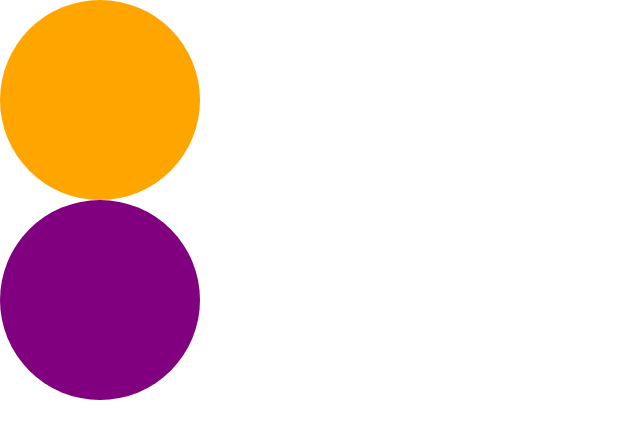
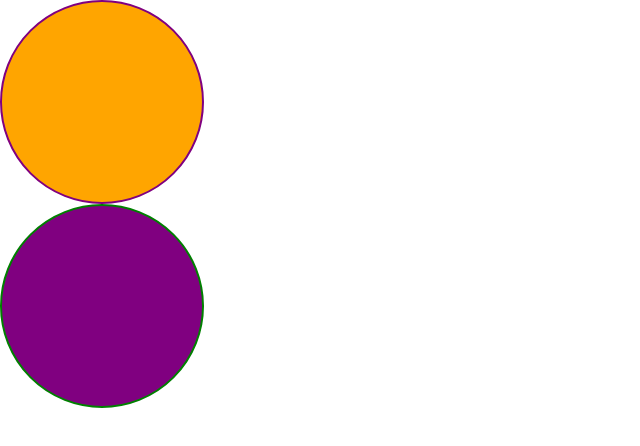
Before and after one commit to Eric-lab-star/react-master-typescript, a React (Create React App) app: page / in a window 1280 px wide. Shown: the top 446 px of the page, without its empty margins (0-640 px from the left). Built offline with nearby package versions, Linux system fonts and the light colour scheme.

Commit message:
optional and Default

```diff
--- a/src/App.tsx
+++ b/src/App.tsx
@@ -2,7 +2,7 @@
 function App() {
   return (
     <div>
-      <Circle bgColor="orange"/>
+      <Circle bgColor="orange" borderColor="purple"/>
       <Circle bgColor="purple"/>
     </div>)
 }
--- a/src/Circle.tsx
+++ b/src/Circle.tsx
@@ -1,24 +1,30 @@
 import styled from "styled-components";
+import { useState } from "react";
 
 const Container = styled.div<ContainerProps>`
     width: 200px;
     height: 200px;
     border-radius: 50%;
-    background-color: ${props=> props.bgColor}
+    background-color: ${props=> props.bgColor};
+    border: 2px solid ${props=> props.borderColor}
 `;
 
 interface ContainerProps {
     bgColor: string;
+    borderColor: string,
 }
 
 interface CircleProps {
     bgColor: string,
-    borderColor?: string,
+    borderColor ? : string,
 
 }
 
-const Circle = ({bgColor}:CircleProps) =>{
-    return <Container bgColor={bgColor}/>
+const Circle = ({bgColor, borderColor}:CircleProps) =>{
+    const [counter, setCounter] = useState(0)
+
+
+    return <Container bgColor={bgColor} borderColor={borderColor ?? "green"}/>
 
 }
 
```
